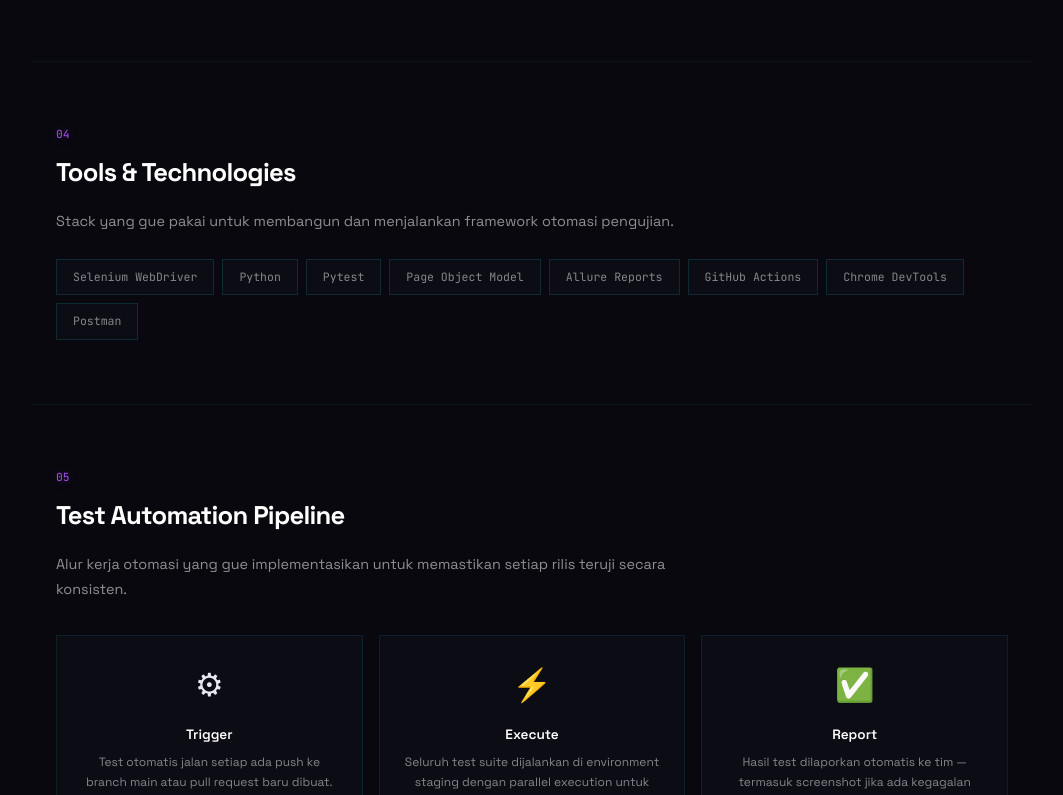
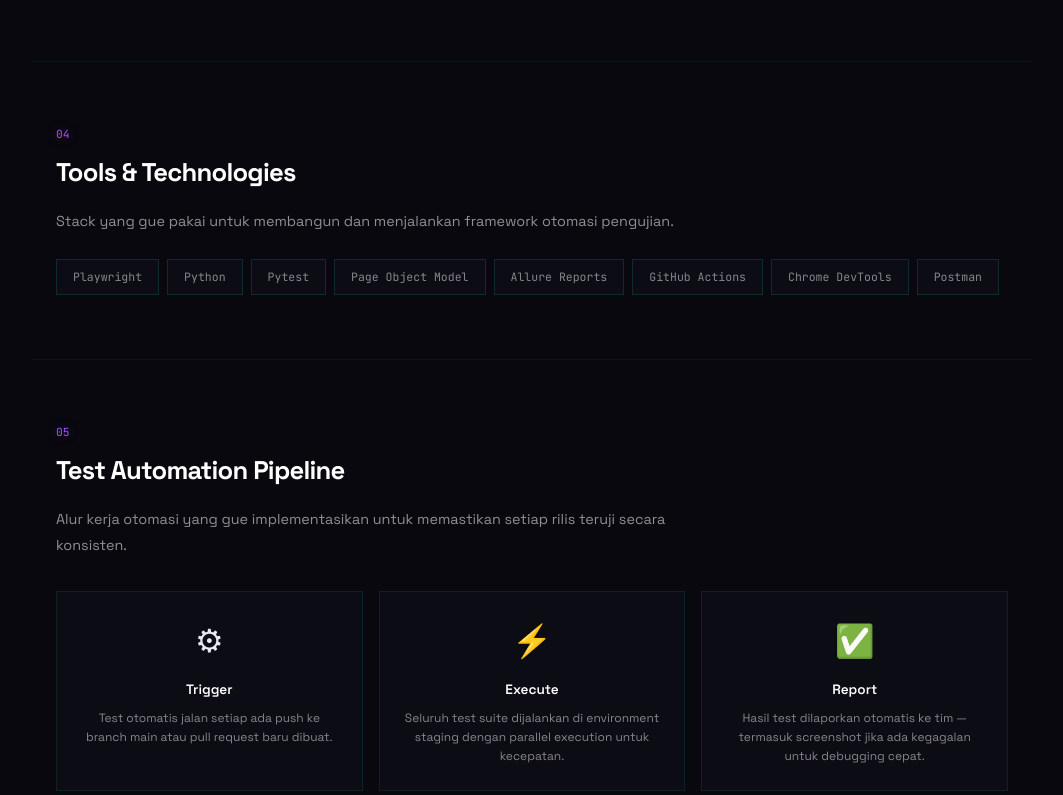
Before and after one commit to rwahyud/Portofolio, a plain HTML site: page sika.html in a window 1280 px wide. Shown: the part 1856-2651 px from the top of the page, without its empty margins (108-1171 px from the left). Drawn offline with Linux system fonts and the light colour scheme.

Commit message:
Change QA automation tooling from Selenium to Playwright

```diff
--- a/script.js
+++ b/script.js
@@ -412,7 +412,7 @@ const translations = {
     'sika.s3s1': 'Test Analysis',
     'sika.s3s1p': 'Menganalisis test case manual yang ada, mengidentifikasi mana yang paling cocok untuk diotomatisasi berdasarkan frekuensi dan kompleksitas.',
     'sika.s3s2': 'Script Writing',
-    'sika.s3s2p': 'Menulis test script menggunakan Selenium WebDriver dengan bahasa pemrograman yang sesuai, mengikuti pola Page Object Model.',
+    'sika.s3s2p': 'Menulis test script menggunakan Playwright dengan bahasa pemrograman yang sesuai, mengikuti pola Page Object Model.',
     'sika.s3s3': 'Execution & Debug',
     'sika.s3s3p': 'Menjalankan test suite secara otomatis, menganalisis hasil kegagalan, dan melakukan debugging untuk memastikan test stabil.',
     'sika.s3s4': 'Maintenance',
@@ -592,7 +592,7 @@ const translations = {
     'sika.s3s1': 'Test Analysis',
     'sika.s3s1p': 'Analyzing existing manual test cases, identifying which are best suited for automation based on frequency and complexity.',
     'sika.s3s2': 'Script Writing',
-    'sika.s3s2p': 'Writing test scripts using Selenium WebDriver with an appropriate programming language, following the Page Object Model pattern.',
+    'sika.s3s2p': 'Writing test scripts using Playwright with an appropriate programming language, following the Page Object Model pattern.',
     'sika.s3s3': 'Execution & Debug',
     'sika.s3s3p': 'Running the test suite automatically, analyzing failures, and debugging to ensure stable tests.',
     'sika.s3s4': 'Maintenance',
@@ -786,9 +786,9 @@ const projects = [
     title: 'QA Automation Sika Universitas',
     subtitle: 'Sika Universitas',
     category: 'QA AUTOMATION',
-    desc_id: 'Membangun framework otomasi pengujian untuk platform akademik Sika Universitas. Mengotomatiskan test case kritis dengan Selenium WebDriver dan CI/CD integration.',
-    desc_en: 'Building test automation framework for Sika Universitas academic platform. Automating critical test cases with Selenium WebDriver and CI/CD integration.',
-    tags: ['Selenium', 'Python', 'Pytest', 'CI/CD'],
+    desc_id: 'Membangun framework otomasi pengujian untuk platform akademik Sika Universitas. Mengotomatiskan test case kritis dengan Playwright dan CI/CD integration.',
+    desc_en: 'Building test automation framework for Sika Universitas academic platform. Automating critical test cases with Playwright and CI/CD integration.',
+    tags: ['Playwright', 'Python', 'Pytest', 'CI/CD'],
     link: 'sika.html',
     bg: 'smart',
     img: ''
@@ -799,7 +799,7 @@ const projects = [
     category: 'QA AUTOMATION',
     desc_id: 'Framework otomasi pengujian untuk sistem pertandingan karate Tatami Control. Mengotomatiskan alur scoring juri, jadwal pertandingan, dan sinkronisasi real-time.',
     desc_en: 'Test automation framework for the Tatami Control karate match system. Automating judge scoring flows, match schedules, and real-time synchronization.',
-    tags: ['Selenium', 'Python', 'Pytest', 'CI/CD'],
+    tags: ['Playwright', 'Python', 'Pytest', 'CI/CD'],
     link: 'tatami-qa.html',
     bg: 'ypok',
     img: ''
--- a/sika.html
+++ b/sika.html
@@ -393,7 +393,7 @@
     <h2 data-i18n="sika.s4">Tools & Technologies</h2>
     <p data-i18n="sika.s4p">Stack yang gue pakai untuk membangun dan menjalankan framework otomasi pengujian.</p>
     <div class="tool-chips">
-      <span class="tool-chip">Selenium WebDriver</span>
+      <span class="tool-chip">Playwright</span>
       <span class="tool-chip">Python</span>
       <span class="tool-chip">Pytest</span>
       <span class="tool-chip">Page Object Model</span>
```
Also changed, not shown: tatami-qa.html (+1 -1 lines).
